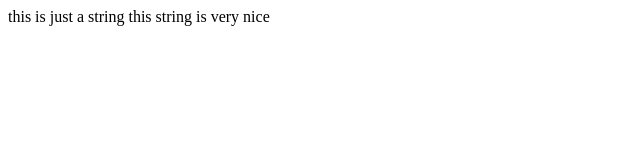
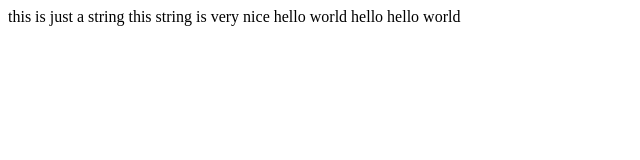
Before and after one commit to waqashsn/js_string_word_counter, a plain HTML site: page super.html in a window 1280 px wide. Shown: the whole page, without its empty margins (0-640 px from the left). Drawn offline with Linux system fonts and the light colour scheme.

Commit message:
Modified the string once again

```diff
--- a/super.html
+++ b/super.html
@@ -6,7 +6,7 @@
 
 
     <script>
-        let myString = "this is just a string this string is very nice ";
+        let myString = "this is just a string this string is very nice hello world hello hello world";
         let para = document.createElement("P");
         let text = document.createTextNode(myString);
         para.appendChild(text);
```
